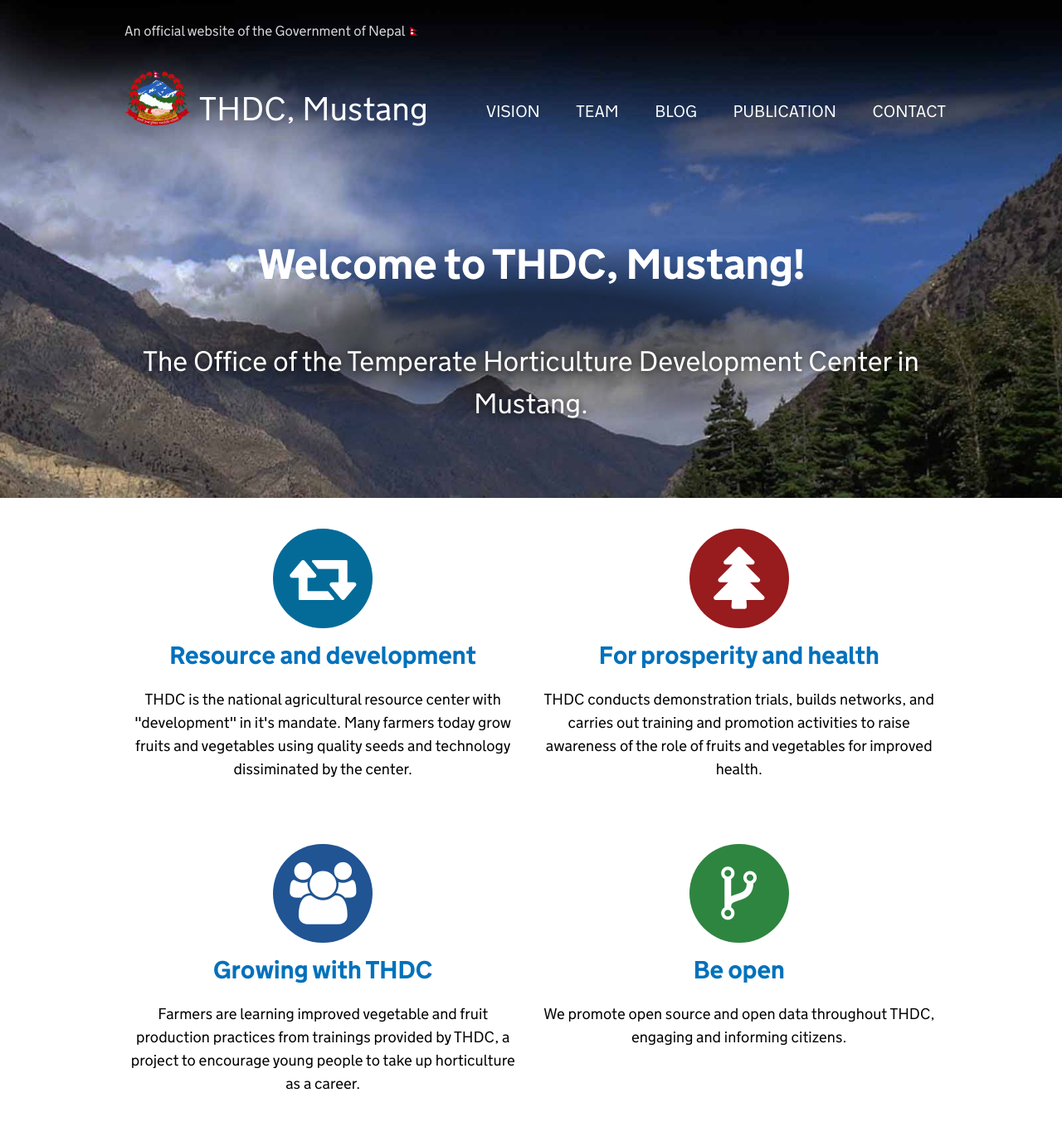
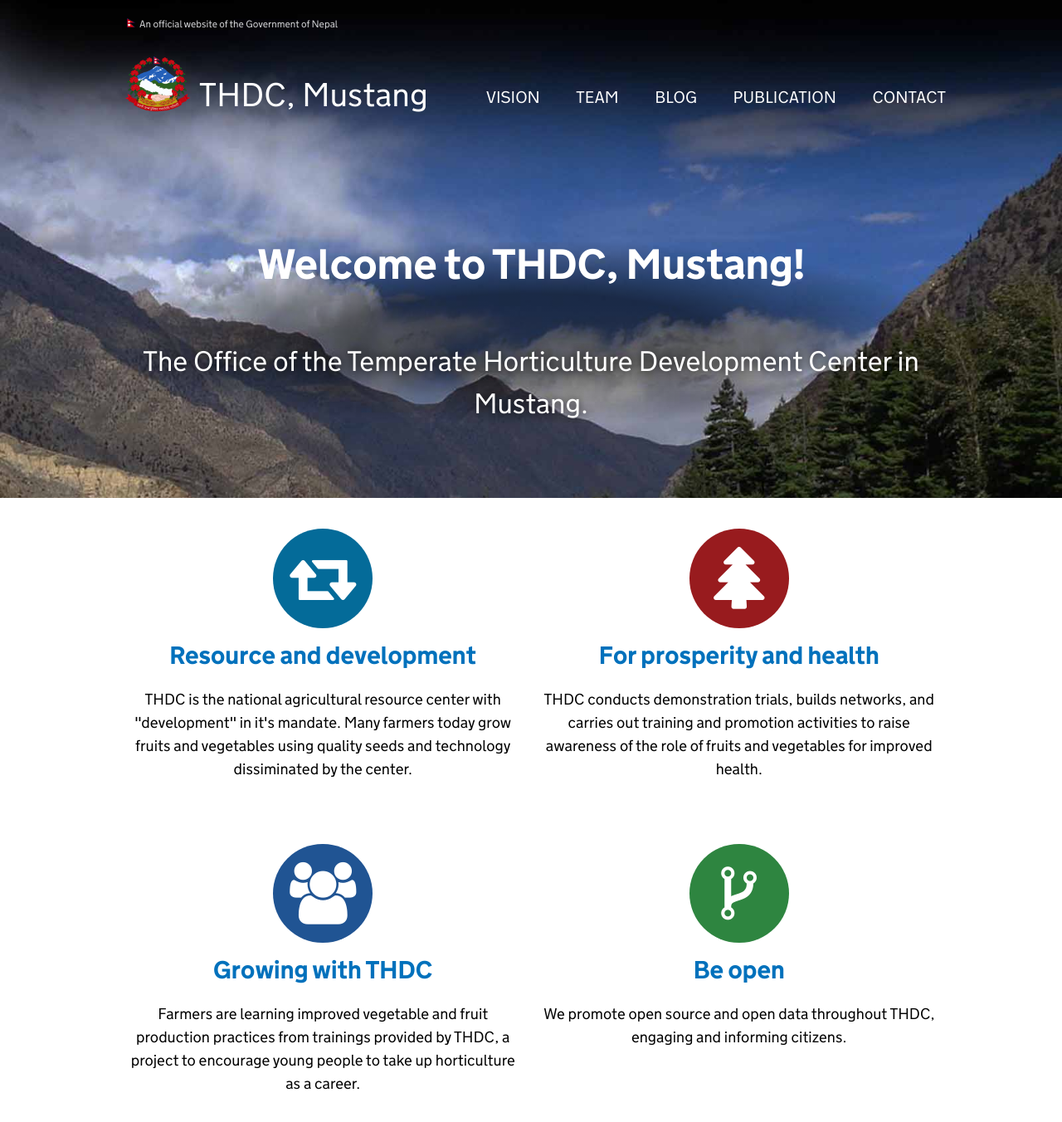
Before and after one commit to THDCMustang/thdcmustang.github.io, a Jekyll site: the page built from index.html, in a window 1280 px wide and 1400 px high. Shown: the top 1352 px of the window at 83% size. Built offline with Jekyll 4.4.1, drawn with Linux system fonts in a browser that asks for light colours; comment, search, counter and statistics services are not loaded.

Commit message:
first try to actually fix disclaimer

```diff
--- a/_includes/header.html
+++ b/_includes/header.html
@@ -2,7 +2,7 @@
   <div class="thdc-disclaimer">
     <div class="thdc-grid">
       <span class="thdc-disclaimer-official">
-        <p>An official website of the Government of Nepal <img alt="Flag of Nepal" src="{{ '/assets/img/nepal_flag_small.png' | prepend: site.baseurl }}"></p>
+        <p><img alt="Flag of Nepal" src="{{ '/assets/img/nepal_flag_small.png' | prepend: site.baseurl }}"> An official website of the Government of Nepal </p>
       </span>
       <!-- <span class="thdc-disclaimer-stage">This site is currently in alpha.</span> -->
     </div>
--- a/css/main.scss
+++ b/css/main.scss
@@ -100,6 +100,7 @@
 
 .thdc-disclaimer {
   max-height: 100px;
+  font-size: 1.2rem;
   transition: all 0.25s ease;
   background-color: $color-base;
   color: $color-gray-lighter;
```
